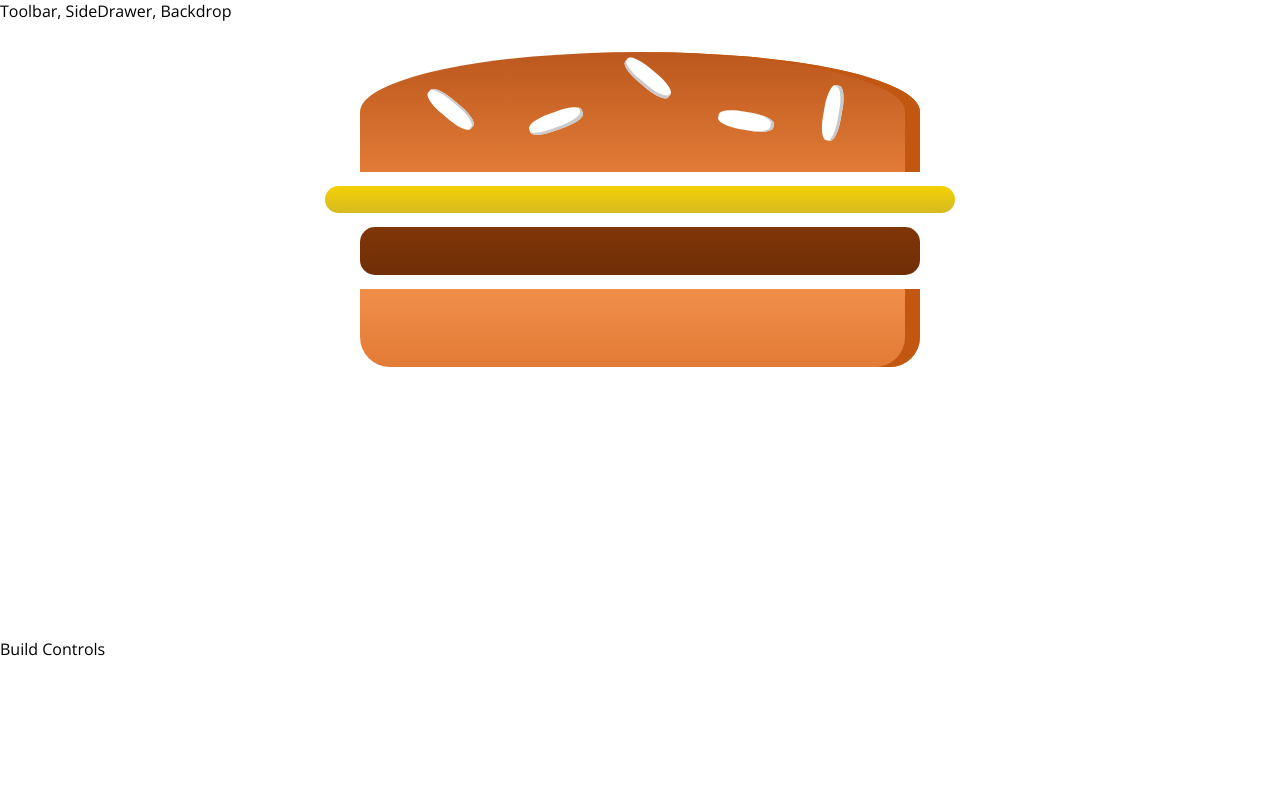
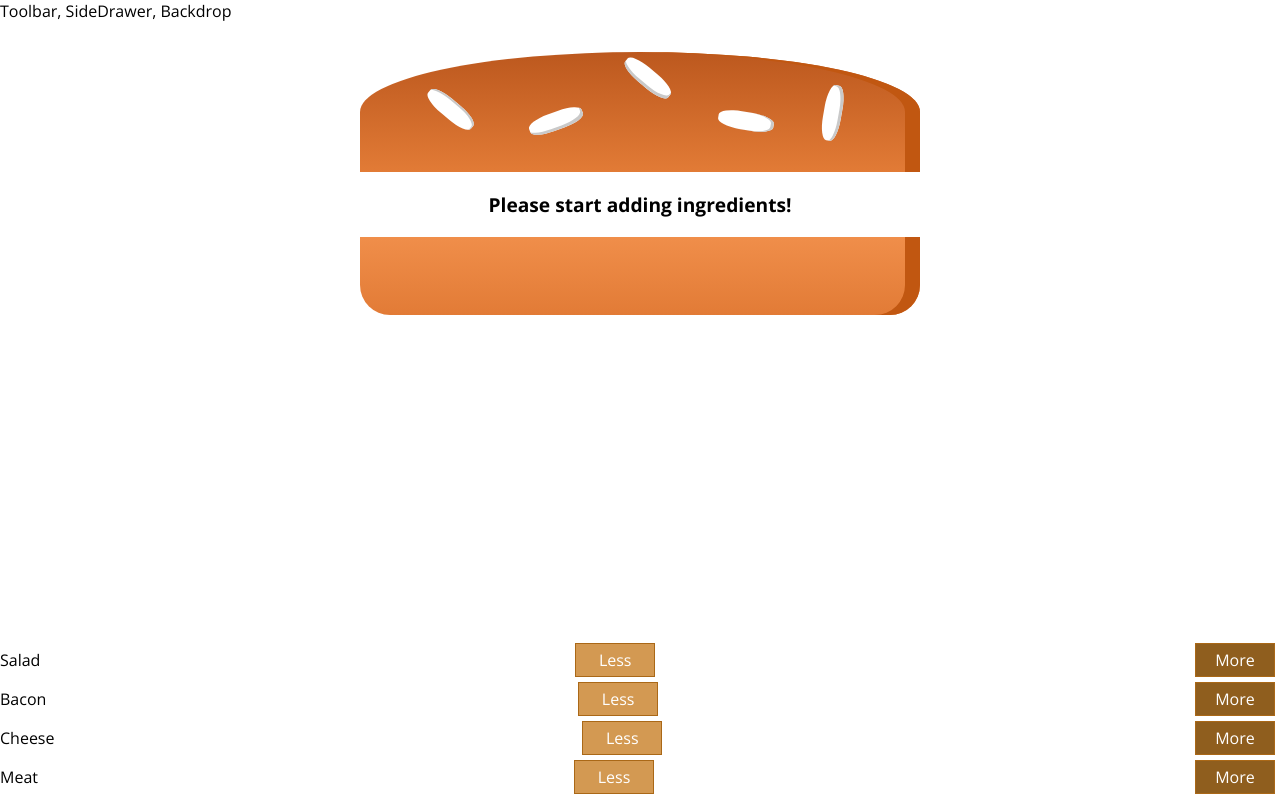
Before and after one commit to nlpope/Burger-Builder, a React (Create React App) app: page / in a window 1280 px wide. Built offline with nearby package versions, Linux system fonts and the light colour scheme.

Commit message:
handling control styling

```diff
--- /dev/null
+++ b/src/components/Burger/BuildControls/BuildControl.js
@@ -0,0 +1,13 @@
+import React from "react";
+
+import classes from "../../../css/BuildControl.module.css";
+
+const BuildControl = props => (
+  <div className={classes.BuildControl}>
+    <div className={classes.label}>{props.label}</div>
+    <button className={classes.Less}>Less</button>
+    <button className={classes.More}>More</button>
+  </div>
+);
+
+export default BuildControl;
--- /dev/null
+++ b/src/components/Burger/BuildControls/BuildControls.js
@@ -0,0 +1,22 @@
+import React from "react";
+
+import classes from "../../../css/BuildControls.module.css";
+import BuildControl from "./BuildControl";
+
+const controls = [
+  { label: "Salad", type: "salad" },
+  { label: "Bacon", type: "bacon" },
+  { label: "Cheese", type: "cheese" },
+  { label: "Meat", type: "meat" }
+];
+
+//() instead of {} b/c we return jsx
+const Buildcontrols = props => (
+  <div className={classes.Buildcontrols}>
+    {controls.map(ctrl => (
+      <BuildControl key={ctrl.label} label={ctrl.label} />
+    ))}
+  </div>
+);
+
+export default Buildcontrols;
--- a/src/components/Burger/Burger.js
+++ b/src/components/Burger/Burger.js
@@ -4,14 +4,40 @@ import classes from ".././../css/Burger.module.css";
 import BurgerIngredient from "../Burger/BurgerIngredient";
 
 const Burger = props => {
+  let transformedIngredients = Object.keys(props.ingredients)
+    .map(igKey => {
+      //footnotes 1 & 2
+      return [...Array(props.ingredients[igKey])].map((_, i) => {
+        //footnote 3
+        return <BurgerIngredient key={igKey + i} type={igKey} />;
+      });
+    })
+    .reduce((arr, el) => {
+      return arr.concat(el);
+    }, []);
+  if (transformedIngredients.length === 0) {
+    transformedIngredients = <p>Please start adding ingredients!</p>;
+  }
   return (
     <div className={classes.Burger}>
       <BurgerIngredient type="bread-top" />
-      <BurgerIngredient type="cheese" />
-      <BurgerIngredient type="meat" />
+      {transformedIngredients}
       <BurgerIngredient type="bread-bottom" />
     </div>
   );
 };
 
 export default Burger;
+
+/**
+ * notes
+ * 1.the underscore is a valid js func parameter
+ * by convention it's used to tell other devs to 'ignore this parameter'
+ *
+ * 2.i played with these concepts over in codepen. check it out
+ * () and _ aren't the same (though they work similarly)
+ * () = no params while _ = 1 IGNORED param
+ *
+ * 3. Array(n) creates an array with n undefined slots
+ * if igKey='salad' props.ingredients[igKey] = 1 or salad's value
+ */
--- a/src/containers/BurgerBuilder.js
+++ b/src/containers/BurgerBuilder.js
@@ -1,21 +1,24 @@
+//within container folder b/c it CONTAINS state
 import React, { Component } from "react";
 
 import Burger from "../components/Burger/Burger";
+import BuildControls from "../components/Burger/BuildControls/BuildControls";
 
 class BurgerBuilder extends Component {
   state = {
     ingredients: {
-      salad: 1,
-      bacon: 1,
-      cheese: 2
+      salad: 0,
+      bacon: 0,
+      cheese: 0,
+      meat: 0
     }
   };
   //did you know render is a life cycle method
   render() {
     return (
       <>
-        <Burger />
-        <div>Build Controls</div>
+        <Burger ingredients={this.state.ingredients} />
+        <BuildControls />
       </>
     );
   }
--- /dev/null
+++ b/src/css/BuildControl.module.css
@@ -0,0 +1,58 @@
+.BuildControl {
+  display: flex;
+  justify-content: space-between;
+  align-items: center;
+  margin: 5px 0;
+}
+
+.BuildControl button {
+  display: block;
+  font: inherit;
+  padding: 5px;
+  margin: 0 5px;
+  width: 80px;
+  border: 1px solid #aa6817;
+  cursor: pointer;
+  outline: none;
+}
+
+.BuildControl button:disabled {
+  background-color: #ac9980;
+  border: 1px solid #7e7365;
+  color: #ccc;
+  cursor: default;
+}
+
+.BuildControl button:hover:disabled {
+  background-color: #ac9980;
+  color: #ccc;
+  cursor: not-allowed;
+}
+
+.Label {
+  padding: 10px;
+  font-weight: bold;
+  width: 80px;
+}
+
+.BuildControl .Less {
+  background-color: #d39952;
+  color: white;
+}
+
+.BuildControl .More {
+  background-color: #8f5e1e;
+  color: white;
+}
+
+.BuildControl .Less:hover,
+.BuildControl .Less:active {
+  background-color: #daa972;
+  color: white;
+}
+
+.BuildControl .More:hover,
+.BuildControl .More:active {
+  background-color: #99703f;
+  color: white;
+}
--- /dev/null
+++ b/src/css/BuildControls.module.css
@@ -0,0 +1,10 @@
+.BuildControls {
+  width: 100%;
+  background-color: #cf8f2e;
+  display: flex;
+  flex-flow: column;
+  align-items: center;
+  box-shadow: 0 2px 1px #ccc;
+  margin: auto;
+  padding: 10px 0;
+}
```
